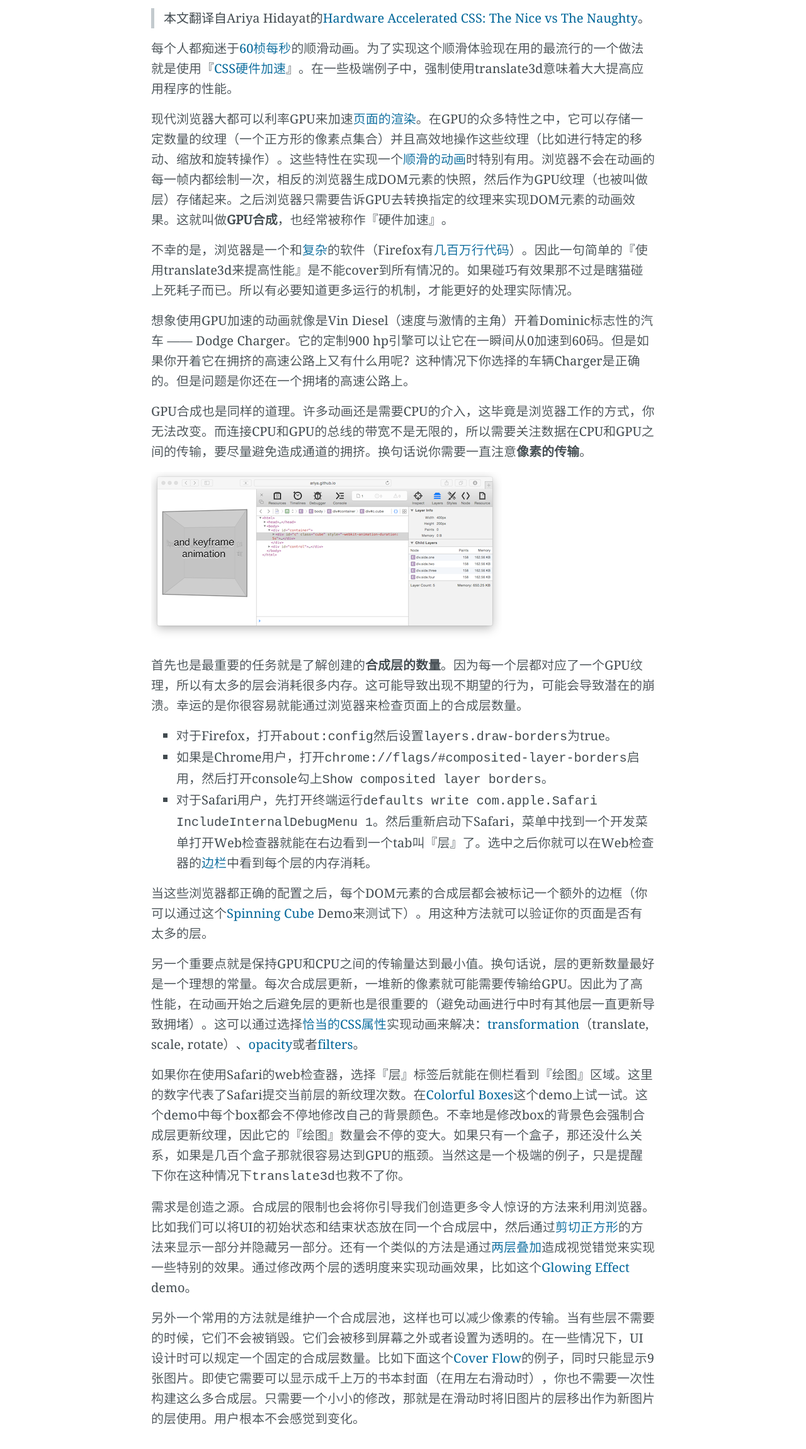
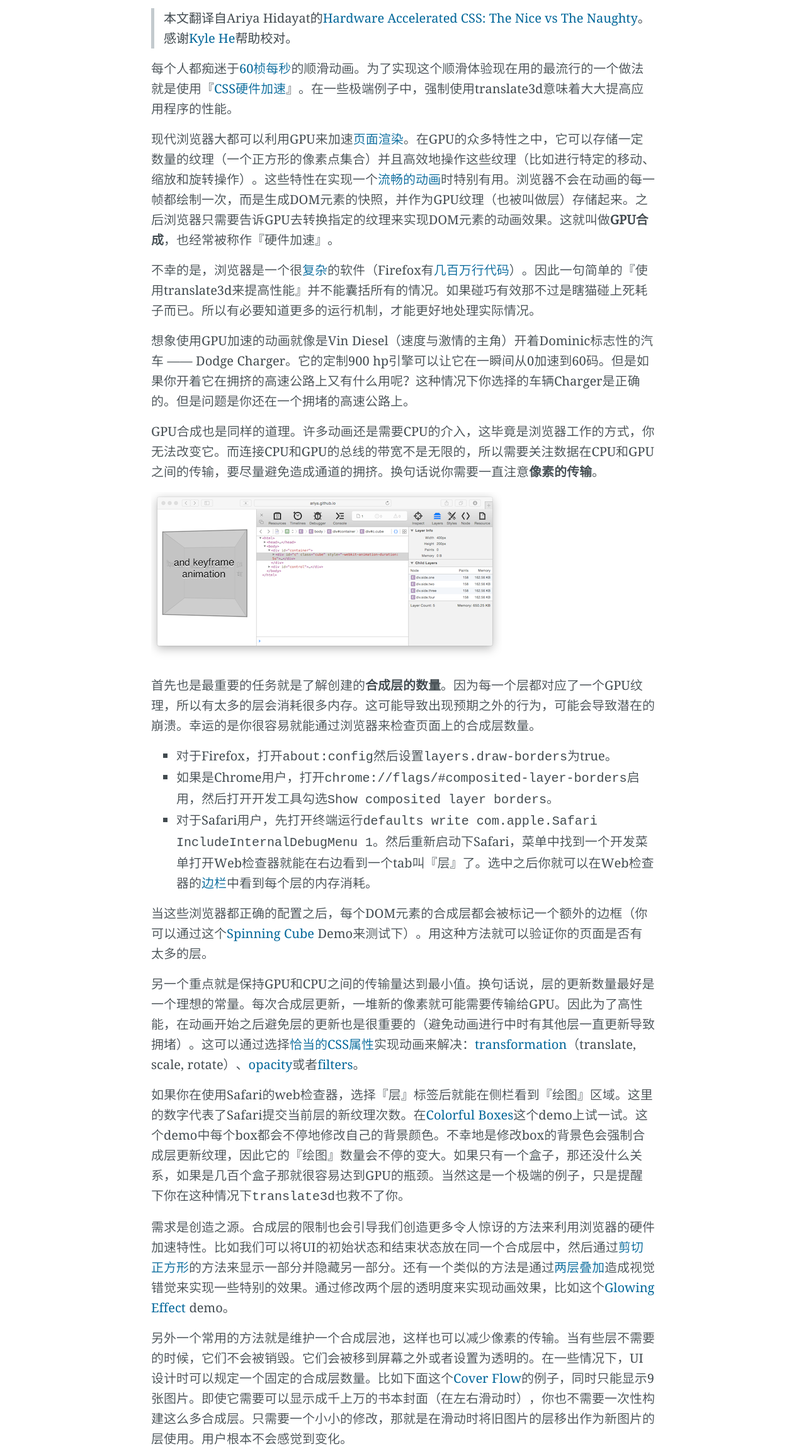
Before and after one commit to zmmbreeze/zmmbreeze.github.com, a website: page 20.CSS硬件加速的好与坏.html in a window 1280 px wide. Shown: the part 251-2551 px from the top of the page at 63% size. Drawn offline with Linux system fonts and the light colour scheme.

Commit message:
更新20

```diff
--- a/20.CSS硬件加速的好与坏.html
+++ b/20.CSS硬件加速的好与坏.html
@@ -14,28 +14,28 @@
     <div class="entry">
         <h1 id="css-">CSS硬件加速的好与坏</h1>
 <blockquote>
-<p>本文翻译自Ariya Hidayat的<a href="http://calendar.perfplanet.com/2014/hardware-accelerated-css-the-nice-vs-the-naughty/">Hardware Accelerated CSS: The Nice vs The Naughty</a>。</p>
+<p>本文翻译自Ariya Hidayat的<a href="http://calendar.perfplanet.com/2014/hardware-accelerated-css-the-nice-vs-the-naughty/">Hardware Accelerated CSS: The Nice vs The Naughty</a>。感谢<a href="https://github.com/599316527">Kyle He</a>帮助校对。</p>
 </blockquote>
 <p>每个人都痴迷于<a href="http://paulbakaus.com/tutorials/performance/the-illusion-of-motion/">60桢每秒</a>的顺滑动画。为了实现这个顺滑体验现在用的最流行的一个做法就是使用『<a href="http://www.smashingmagazine.com/2012/06/21/play-with-hardware-accelerated-css/">CSS硬件加速</a>』。在一些极端例子中，强制使用translate3d意味着大大提高应用程序的性能。</p>
-<p>现代浏览器大都可以利率GPU来加速<a href="http://blogs.msdn.com/b/ie/archive/2010/09/10/the-architecture-of-full-hardware-acceleration-of-all-web-page-content.aspx">页面的渲染</a>。在GPU的众多特性之中，它可以存储一定数量的纹理（一个正方形的像素点集合）并且高效地操作这些纹理（比如进行特定的移动、缩放和旋转操作）。这些特性在实现一个<a href="http://ariya.ofilabs.com/2013/06/optimizing-css3-for-gpu-compositing.html">顺滑的动画</a>时特别有用。浏览器不会在动画的每一帧内都绘制一次，相反的浏览器生成DOM元素的快照，然后作为GPU纹理（也被叫做层）存储起来。之后浏览器只需要告诉GPU去转换指定的纹理来实现DOM元素的动画效果。这就叫做<strong>GPU合成</strong>，也经常被称作『硬件加速』。</p>
-<p>不幸的是，浏览器是一个和<a href="http://www.html5rocks.com/en/tutorials/internals/howbrowserswork/">复杂</a>的软件（Firefox有<a href="https://www.openhub.net/p/firefox/analyses/latest/languages_summary">几百万行代码</a>）。因此一句简单的『使用translate3d来提高性能』是不能cover到所有情况的。如果碰巧有效果那不过是瞎猫碰上死耗子而已。所以有必要知道更多运行的机制，才能更好的处理实际情况。</p>
+<p>现代浏览器大都可以利用GPU来加速<a href="http://blogs.msdn.com/b/ie/archive/2010/09/10/the-architecture-of-full-hardware-acceleration-of-all-web-page-content.aspx">页面渲染</a>。在GPU的众多特性之中，它可以存储一定数量的纹理（一个正方形的像素点集合）并且高效地操作这些纹理（比如进行特定的移动、缩放和旋转操作）。这些特性在实现一个<a href="http://ariya.ofilabs.com/2013/06/optimizing-css3-for-gpu-compositing.html">流畅的动画</a>时特别有用。浏览器不会在动画的每一帧都绘制一次，而是生成DOM元素的快照，并作为GPU纹理（也被叫做层）存储起来。之后浏览器只需要告诉GPU去转换指定的纹理来实现DOM元素的动画效果。这就叫做<strong>GPU合成</strong>，也经常被称作『硬件加速』。</p>
+<p>不幸的是，浏览器是一个很<a href="http://www.html5rocks.com/en/tutorials/internals/howbrowserswork/">复杂</a>的软件（Firefox有<a href="https://www.openhub.net/p/firefox/analyses/latest/languages_summary">几百万行代码</a>）。因此一句简单的『使用translate3d来提高性能』并不能囊括所有的情况。如果碰巧有效那不过是瞎猫碰上死耗子而已。所以有必要知道更多的运行机制，才能更好地处理实际情况。</p>
 <p>想象使用GPU加速的动画就像是Vin Diesel（速度与激情的主角）开着Dominic标志性的汽车 —— Dodge Charger。它的定制900 hp引擎可以让它在一瞬间从0加速到60码。但是如果你开着它在拥挤的高速公路上又有什么用呢？这种情况下你选择的车辆Charger是正确的。但是问题是你还在一个拥堵的高速公路上。</p>
-<p>GPU合成也是同样的道理。许多动画还是需要CPU的介入，这毕竟是浏览器工作的方式，你无法改变。而连接CPU和GPU的总线的带宽不是无限的，所以需要关注数据在CPU和GPU之间的传输，要尽量避免造成通道的拥挤。换句话说你需要一直注意<strong>像素的传输</strong>。</p>
+<p>GPU合成也是同样的道理。许多动画还是需要CPU的介入，这毕竟是浏览器工作的方式，你无法改变它。而连接CPU和GPU的总线的带宽不是无限的，所以需要关注数据在CPU和GPU之间的传输，要尽量避免造成通道的拥挤。换句话说你需要一直注意<strong>像素的传输</strong>。</p>
 <p><img src="./imgs/20/1.png" alt=""></p>
-<p>首先也是最重要的任务就是了解创建的<strong>合成层的数量</strong>。因为每一个层都对应了一个GPU纹理，所以有太多的层会消耗很多内存。这可能导致出现不期望的行为，可能会导致潜在的崩溃。幸运的是你很容易就能通过浏览器来检查页面上的合成层数量。</p>
+<p>首先也是最重要的任务就是了解创建的<strong>合成层的数量</strong>。因为每一个层都对应了一个GPU纹理，所以有太多的层会消耗很多内存。这可能导致出现预期之外的行为，可能会导致潜在的崩溃。幸运的是你很容易就能通过浏览器来检查页面上的合成层数量。</p>
 <ul>
 <li>对于Firefox，打开<code>about:config</code>然后设置<code>layers.draw-borders</code>为true。</li>
-<li>如果是Chrome用户，打开<code>chrome://flags/#composited-layer-borders</code>启用，然后打开console勾上<code>Show composited layer borders</code>。</li>
+<li>如果是Chrome用户，打开<code>chrome://flags/#composited-layer-borders</code>启用，然后打开开发工具勾选<code>Show composited layer borders</code>。</li>
 <li>对于Safari用户，先打开终端运行<code>defaults write com.apple.Safari IncludeInternalDebugMenu 1</code>。然后重新启动下Safari，菜单中找到一个开发菜单打开Web检查器就能在右边看到一个tab叫『层』了。选中之后你就可以在Web检查器的<a href="https://developer.apple.com/library/safari/documentation/AppleApplications/Conceptual/Safari_Developer_Guide/ResourcesandtheDOM/ResourcesandtheDOM.html#//apple_ref/doc/uid/TP40007874-CH3-SW8">边栏</a>中看到每个层的内存消耗。</li>
 </ul>
 <p>当这些浏览器都正确的配置之后，每个DOM元素的合成层都会被标记一个额外的边框（你可以通过这个<a href="http://ariya.github.io/css/spinningcube/">Spinning Cube</a> Demo来测试下）。用这种方法就可以验证你的页面是否有太多的层。</p>
-<p>另一个重要点就是保持GPU和CPU之间的传输量达到最小值。换句话说，层的更新数量最好是一个理想的常量。每次合成层更新，一堆新的像素就可能需要传输给GPU。因此为了高性能，在动画开始之后避免层的更新也是很重要的（避免动画进行中时有其他层一直更新导致拥堵）。这可以通过选择<a href="http://www.html5rocks.com/en/tutorials/speed/high-performance-animations/">恰当的CSS属性</a>实现动画来解决：<a href="http://dev.w3.org/csswg/css-transforms/">transformation</a>（translate, scale, rotate）、<a href="http://dev.w3.org/csswg/css-color/#transparency">opacity</a>或者<a href="http://dev.w3.org/fxtf/filters/">filters</a>。</p>
+<p>另一个重点就是保持GPU和CPU之间的传输量达到最小值。换句话说，层的更新数量最好是一个理想的常量。每次合成层更新，一堆新的像素就可能需要传输给GPU。因此为了高性能，在动画开始之后避免层的更新也是很重要的（避免动画进行中时有其他层一直更新导致拥堵）。这可以通过选择<a href="http://www.html5rocks.com/en/tutorials/speed/high-performance-animations/">恰当的CSS属性</a>实现动画来解决：<a href="http://dev.w3.org/csswg/css-transforms/">transformation</a>（translate, scale, rotate）、<a href="http://dev.w3.org/csswg/css-color/#transparency">opacity</a>或者<a href="http://dev.w3.org/fxtf/filters/">filters</a>。</p>
 <p>如果你在使用Safari的web检查器，选择『层』标签后就能在侧栏看到『绘图』区域。这里的数字代表了Safari提交当前层的新纹理次数。在<a href="http://codepen.io/ariya/full/xuwgy">Colorful Boxes</a>这个demo上试一试。这个demo中每个box都会不停地修改自己的背景颜色。不幸地是修改box的背景色会强制合成层更新纹理，因此它的『绘图』数量会不停的变大。如果只有一个盒子，那还没什么关系，如果是几百个盒子那就很容易达到GPU的瓶颈。当然这是一个极端的例子，只是提醒下你在这种情况下<code>translate3d</code>也救不了你。</p>
-<p>需求是创造之源。合成层的限制也会将你引导我们创造更多令人惊讶的方法来利用浏览器。比如我们可以将UI的初始状态和结束状态放在同一个合成层中，然后通过<a href="https://www.youtube.com/watch?v=RCFQu0hK6bU">剪切正方形</a>的方法来显示一部分并隐藏另一部分。还有一个类似的方法是通过<a href="http://ariya.ofilabs.com/2014/02/tricks-for-gpu-composited-css.html">两层叠加</a>造成视觉错觉来实现一些特别的效果。通过修改两个层的透明度来实现动画效果，比如这个<a href="http://codepen.io/ariya/full/nFADe">Glowing Effect</a> demo。</p>
-<p>另外一个常用的方法就是维护一个合成层池，这样也可以减少像素的传输。当有些层不需要的时候，它们不会被销毁。它们会被移到屏幕之外或者设置为透明的。在一些情况下，UI设计时可以规定一个固定的合成层数量。比如下面这个<a href="http://ariya.github.io/kinetic/5/index.html">Cover Flow</a>的例子，同时只能显示9张图片。即使它需要可以显示成千上万的书本封面（在用左右滑动时），你也不需要一次性构建这么多合成层。只需要一个小小的修改，那就是在滑动时将旧图片的层移出作为新图片的层使用。用户根本不会感觉到变化。</p>
+<p>需求是创造之源。合成层的限制也会引导我们创造更多令人惊讶的方法来利用浏览器的硬件加速特性。比如我们可以将UI的初始状态和结束状态放在同一个合成层中，然后通过<a href="https://www.youtube.com/watch?v=RCFQu0hK6bU">剪切正方形</a>的方法来显示一部分并隐藏另一部分。还有一个类似的方法是通过<a href="http://ariya.ofilabs.com/2014/02/tricks-for-gpu-composited-css.html">两层叠加</a>造成视觉错觉来实现一些特别的效果。通过修改两个层的透明度来实现动画效果，比如这个<a href="http://codepen.io/ariya/full/nFADe">Glowing Effect</a> demo。</p>
+<p>另外一个常用的方法就是维护一个合成层池，这样也可以减少像素的传输。当有些层不需要的时候，它们不会被销毁。它们会被移到屏幕之外或者设置为透明的。在一些情况下，UI设计时可以规定一个固定的合成层数量。比如下面这个<a href="http://ariya.github.io/kinetic/5/index.html">Cover Flow</a>的例子，同时只能显示9张图片。即使它需要可以显示成千上万的书本封面（在左右滑动时），你也不需要一次性构建这么多合成层。只需要一个小小的修改，那就是在滑动时将旧图片的层移出作为新图片的层使用。用户根本不会感觉到变化。</p>
 <p><img src="./imgs/20/2.png" alt=""></p>
 <p>同样不要忘记你必须使用性能检测工具（profiler）来检查你的理论是否成立。性能优化是非常严肃的话题，如果只是依靠自己的直觉那就很容易出错。Chrome的用户应该启用<code>chrome://flags/#show-fps-counter</code>。同样Firefox也要在<code>about:config</code>里面启用<code>layers.acceleration.draw-fps</code>。通过帧率来检测你的动画。如果帧率下降到60fps（或者没达到你要的效果），那么就该调查下原因。Chrome的<a href="https://developer.chrome.com/devtools/docs/timeline#frames-mode">Timeline特性</a>或者Safari的<a href="https://developer.apple.com/library/safari/documentation/AppleApplications/Conceptual/Safari_Developer_Guide/Instruments/Instruments.html#//apple_ref/doc/uid/TP40007874-CH4-SW4">Timeline面板</a>都可以让你了解渲染过程中的细节：layout、painting和合成。</p>
-<p>为了做好性能的回归测试，自动实现如上操作是很有必要的。这时<a href="http://nparashuram.com/">Parashuram</a>的<a href="https://github.com/axemclion/browser-perf">browser-perf</a>就会变得非常有用。几星期前他已经写过一些<a href="http://calendar.perfplanet.com/2014/automating-web-page-rendering-performance/">博文</a>来介绍自动化测试网页性能。对于本文的情况下，<a href="http://blog.nparashuram.com/2014/06/gpu-composited-css-and-browser-perf.html">测量层数和层更新次数</a>是非常有用的。有了这些数据你就可以在数值超过限制的时候告警。</p>
+<p>为了做好性能的回归测试，自动实现如上操作是很有必要的。这时<a href="http://nparashuram.com/">Parashuram</a>的<a href="https://github.com/axemclion/browser-perf">browser-perf</a>就会变得非常有用。几星期前他已经写过一些<a href="http://calendar.perfplanet.com/2014/automating-web-page-rendering-performance/">博文</a>来介绍自动化测试网页性能。对于本文的情况，<a href="http://blog.nparashuram.com/2014/06/gpu-composited-css-and-browser-perf.html">测量层数和层更新次数</a>是非常有用的。有了这些数据你就可以在数值超过限制的时候告警。</p>
 <p>已经有许多文章讲述过CSS硬件加速这个课题了，希望这篇文章能成为另一个快速帮助手册，教你如何正确地使用GPU合成来加速你的CSS动画。远离麻烦丝般顺滑！</p>
 
     </div>
```
Also changed, not shown: 20.CSS硬件加速的好与坏.md (+10 -10 lines), assets/font/notoserif.ttf, assets/font/notoserif.woff, assets/font/sourcehansans.ttf, assets/font/sourcehansans.woff, 3 other files.
